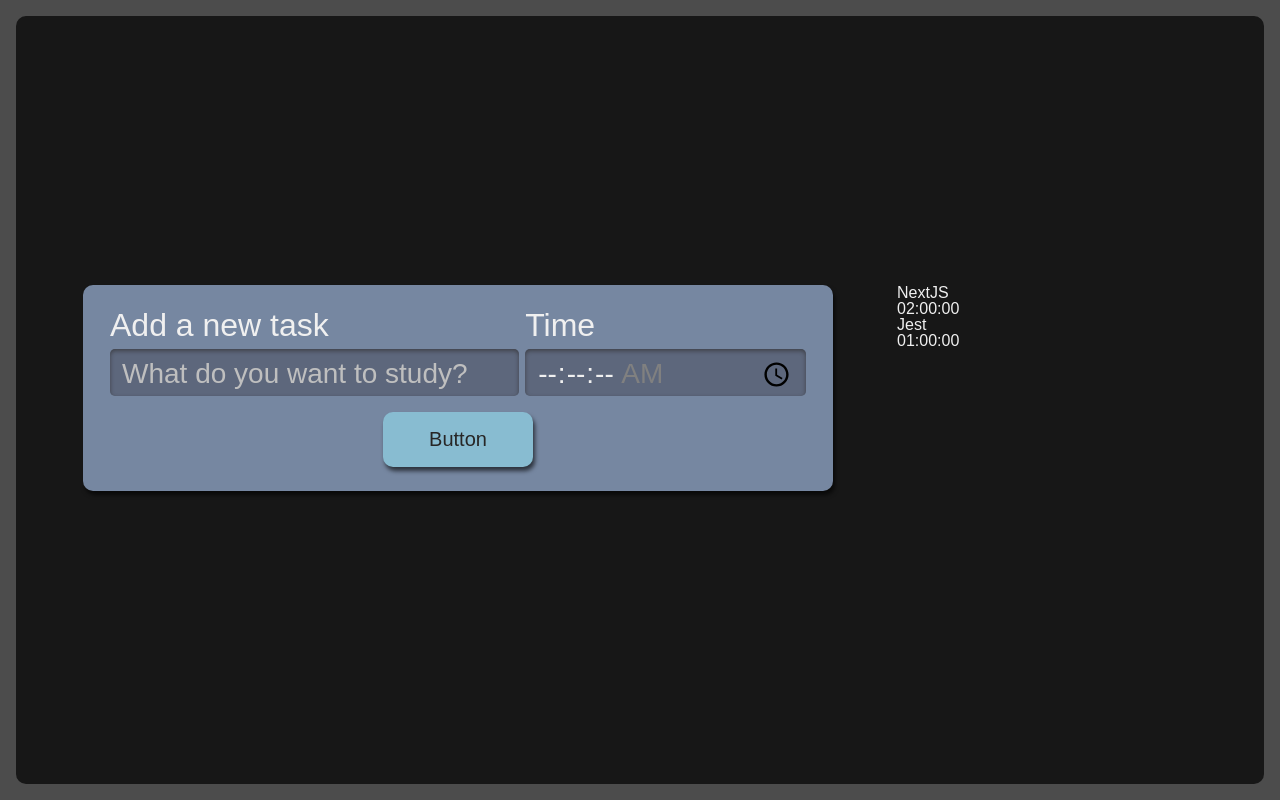
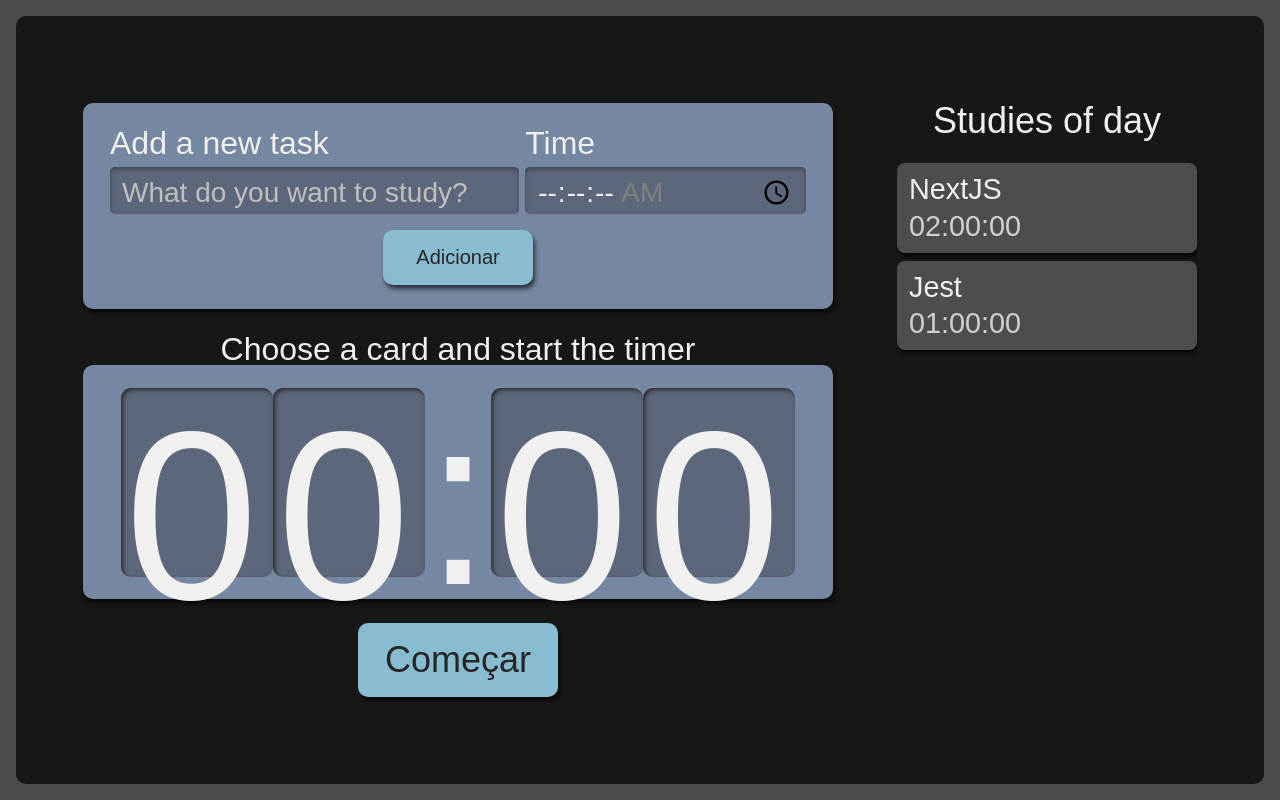
Before and after one commit to vitormarinheiro1/alura-studies, a React (Create React App) app: page / in a window 1280 px wide. Built offline with nearby package versions, Linux system fonts and the light colour scheme.

Commit message:
Adicionando cronometro e list item

```diff
--- a/src/components/Button/index.tsx
+++ b/src/components/Button/index.tsx
@@ -1,7 +1,11 @@
 import styles from "./styles.module.scss"
 
-export default function Button() {
+interface ButtonProps {
+    text: string
+}
+
+export default function Button(props: ButtonProps) {
     return(
-        <button className={styles.button}>Button</button>
+        <button className={styles.button}>{props.text}</button>
     )
 }
--- /dev/null
+++ b/src/components/Cronometro/Relogio/index.tsx
@@ -0,0 +1,13 @@
+import styles from './styles.module.scss'
+
+export default function Relogio() {
+    return (
+        <>
+            <span className={styles.relogioNumero}>0</span>
+            <span className={styles.relogioNumero}>0</span>
+            <span className={styles.relogioDivisao}>:</span>
+            <span className={styles.relogioNumero}>0</span>
+            <span className={styles.relogioNumero}>0</span>
+        </>
+    )
+}
--- /dev/null
+++ b/src/components/Cronometro/Relogio/styles.module.scss
@@ -0,0 +1,21 @@
+.relogioNumero {
+    background-color: #5D677C;
+    box-shadow: 2px 2px 4px #2B2B2B inset;
+    height: 3.6rem;
+    width: 3rem;
+    padding: 8px 4px;
+    border-radius: 10px;
+
+    @media screen and (min-width:1280px) {
+      height: 10.8rem;
+      width: 9rem;
+    }
+  }
+
+  .relogioDivisao {
+    height: 4.2rem;
+
+    @media screen and (min-width:1280px) {
+      height: 12.6rem;
+    }
+  }
--- /dev/null
+++ b/src/components/Cronometro/index.tsx
@@ -0,0 +1,17 @@
+import Button from "../Button";
+import Relogio from "./Relogio";
+import styles from './styles.module.scss'
+
+export default function Cronometro() {
+    return (
+        <div className={styles.cronometro}>
+            <p className={styles.titulo}>Choose a card and start the timer</p>
+            <div className={styles.relogioWrapper}>
+                <Relogio />
+            </div>
+            <Button
+                text="Começar"
+            />
+        </div>
+    )
+}
--- /dev/null
+++ b/src/components/Cronometro/styles.module.scss
@@ -0,0 +1,59 @@
+.cronometro {
+    display: flex;
+    flex-direction: column;
+    align-items: center;
+    grid-area: cronometro;
+
+    .relogioWrapper {
+      align-items: center;
+      background-color: #7687A1;
+      border-radius: 10px;
+      box-shadow: 2px 4px 4px #0000009F;
+      box-sizing: border-box;
+      display: flex;
+      font-size: 5rem;
+      justify-content: center;
+      margin-bottom: 24px;
+      padding: 16px 12px;
+      width: 100%;
+    }
+
+    .titulo {
+      font-size: 2rem;
+    }
+
+    button {
+      background-color: #88bcd1;
+      border-radius: 10px;
+      box-shadow: 2px 4px 4px #0000009F;
+      color: #272626;
+      cursor: pointer;
+      font-size: 1.25rem;
+      padding: 16px;
+      width: 150px;
+
+      &:active {
+        background-color: #7CA6B7;
+        box-shadow: 2px 2px 4px #0000009F inset;
+        cursor: auto;
+      }
+    }
+
+    @media screen and (min-width:1280px) {
+
+      .relogioWrapper{
+        font-size: 15rem;
+      }
+
+      p {
+        font-size: 2rem;
+      }
+
+      button {
+        grid-column-start: span 2;
+        justify-self: center;
+        width: 200px;
+        font-size: 2.25rem;
+      }
+    }
+  }
--- a/src/components/Form/index.tsx
+++ b/src/components/Form/index.tsx
@@ -26,7 +26,7 @@
                     required
                 />
             </div>
-            <Button />
+            <Button text="Adicionar" />
         </form>
     )
 }
--- /dev/null
+++ b/src/components/List/Item/index.tsx
@@ -0,0 +1,10 @@
+import styles from '../styles.module.scss'
+
+export default function Item({ task, time }: { task: string, time: string }) {
+    return (
+        <li className={styles.item}>
+            <h3>{task}</h3>
+            <span>{time}</span>
+        </li>
+    )
+}
--- a/src/components/List/index.tsx
+++ b/src/components/List/index.tsx
@@ -1,23 +1,31 @@
+import { useState } from 'react'
+import Item from './Item'
 import styles from './styles.module.scss'
 
 export default function List() {
-
-  const tasks = [{
+  const [tasks, setTasks] = useState([{
     task: 'NextJS',
     time: "02:00:00"
   }, {
     task: "Jest",
     time: "01:00:00"
-  }]
+  }]);
 
   return (
     <aside className={styles.listaTarefas}>
+      <h2
+        onClick={() => {
+          setTasks([...tasks, {task: "Study state", time: "05:00:00"}])
+        }}
+      >
+        Studies of day
+      </h2>
       <ul>
         {tasks.map((item, index) => (
-          <li key={index} className='item'>
-            <h3>{item.task}</h3>
-            <span>{item.time}</span>
-          </li>
+          <Item
+            key={index}
+            {...item}
+          />
         ))}
       </ul>
     </aside>
--- a/src/pages/App.tsx
+++ b/src/pages/App.tsx
@@ -2,12 +2,14 @@
 import Form from '../components/Form';
 import List from '../components/List';
 import styles from './styles.module.scss'
+import Cronometro from '../components/Cronometro';
 
 function App() {
   return (
     <div className={styles.AppStyle}>
       <Form />
       <List />
+      <Cronometro />
     </div>
   );
 }
```
